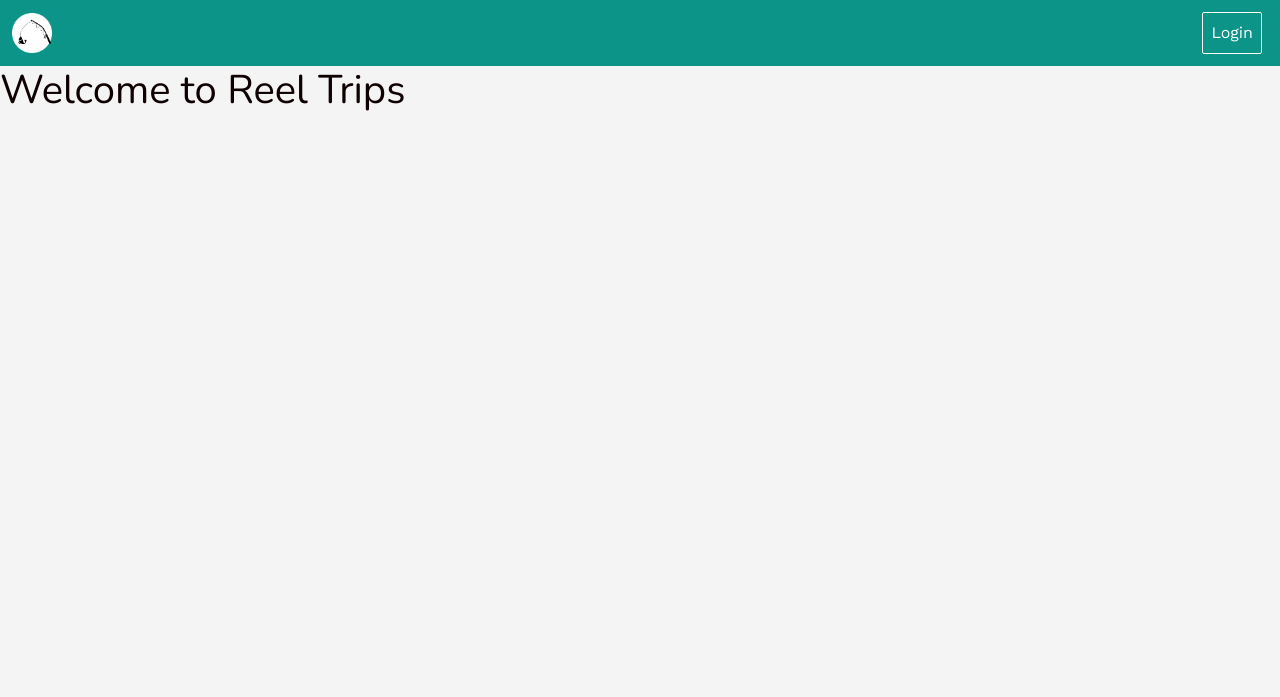
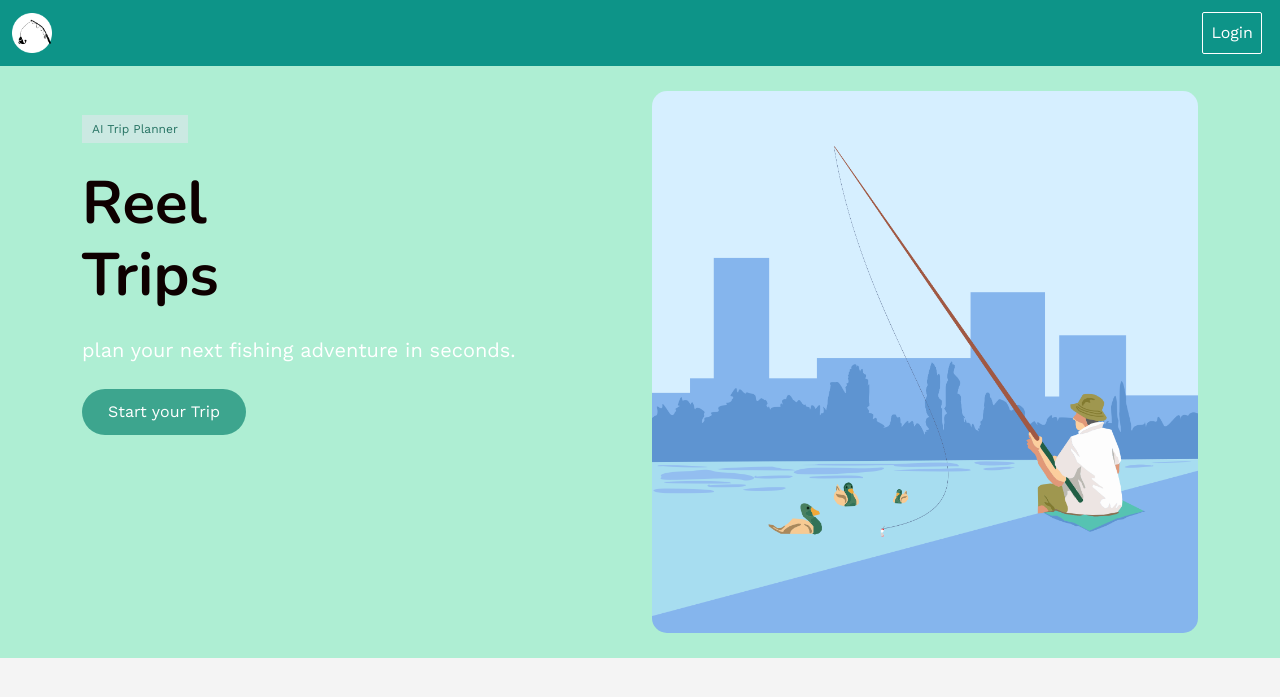
Before and after one commit to annieha1010/reel-trips, a Rails app: page / in a window 1280 px wide. Shown: the top 697 px of the page. Run offline with Rails 7, Linux system fonts and the light colour scheme; style sheets or scripts are compiled from the project's sources; some libraries are stand-ins or nearby versions.

Commit message:
homepage html and scss

```diff
--- a/app/assets/config/manifest.js
+++ b/app/assets/config/manifest.js
@@ -4,3 +4,4 @@
 //= link_tree ../../../vendor/javascript .js
 //= link popper.js
 //= link bootstrap.min.js
+//= link application.scss
--- a/app/assets/stylesheets/pages/_home.scss
+++ b/app/assets/stylesheets/pages/_home.scss
@@ -1 +1,44 @@
 // Specific CSS for your home-page
+.landing-hero {
+  background: #AEEED3;
+  display: flex;
+  align-items: center;
+  position: relative;
+  padding: 25px;
+
+}
+
+.badge-tag {
+  display: inline-block;
+  background-color: #cbe9e2;
+  color: #267363;
+  padding: 5px 10px;
+  font-size: 12px;
+}
+
+.hero-title {
+  font-size: 60px;
+  font-weight: bold;
+  color: darkblue
+
+  span{
+    color: 526d67;
+  }
+}
+
+.hero-subtitle {
+  font-size: 20px;
+  color: white;
+}
+
+.btn {
+  background-color: #3da58e;
+  color: white;
+  padding: 10px 25px;
+  border-radius: 25px;
+}
+
+.img-rounded{
+  width: 100%;
+  border-radius: 15px;
+}
--- a/app/views/pages/home.html.erb
+++ b/app/views/pages/home.html.erb
@@ -1 +1,22 @@
-<h1>Welcome to Reel Trips</h1>
+<div class="landing-hero">
+  <div class="container">
+    <div class="row" align-items-center min-vh-75 py-5 >
+      <div class="col-lg-6" text-start pe-lg-5>
+        <span class= "badge-tag my-4"> AI Trip Planner</span>
+        <h1 class= "hero-title">
+          Reel <br>
+          <span>Trips</span>
+        </h1>
+        <p class = "hero-subtitle my-4" >
+          plan your next fishing adventure in seconds.
+        </p>
+        <div class="mt-4">
+          <%= link_to "Start your Trip", new_trip_path, class: "btn btn-reel-primary"  %>
+        </div>
+      </div>
+      <div class="col-lg-6 mt-5 mt-lg-0 text-center">
+        <%= image_tag "landing-page-pic.png" , alt: "Fishing picture", class: "img-fluid img-rounded" %>
+      </div>
+    </div>
+  </div>
+</div>
```
Also changed, not shown: app/assets/images/landing-page-pic.png (added).
